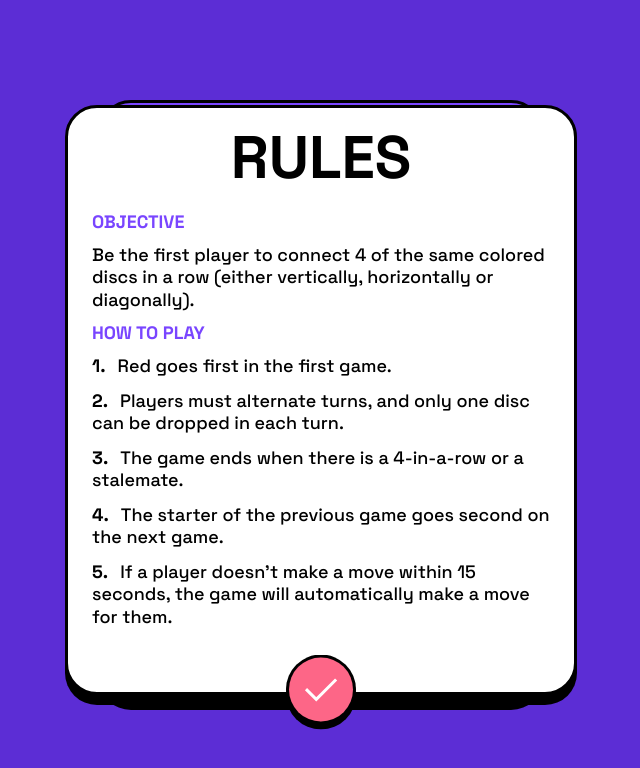
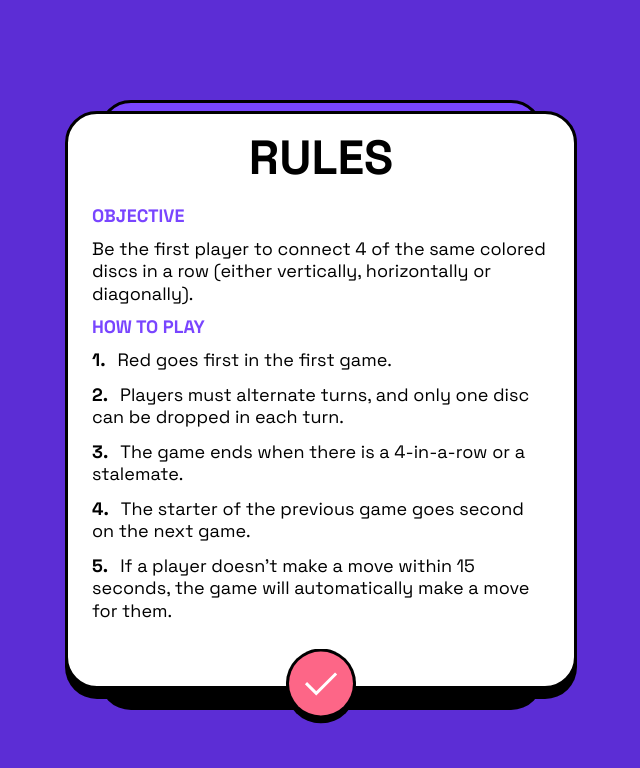
Before and after one commit to KuvashneeNaidoo/connect-four, a React (Vite) app: page / in a window 1280 px wide. Both pictures are taken after a click on the button "GAME RULES". Shown: the top 768 px of the page, without its empty margins (319-959 px from the left). Built offline with nearby package versions, Linux system fonts and the light colour scheme.

Commit message:
Update GameRules.jsx

```diff
--- a/src/components/GameRules.jsx
+++ b/src/components/GameRules.jsx
@@ -18,19 +18,19 @@ function GameRules({ onClose }) {
         className="bg-white px-6 rounded-4xl border-3 border-black z-10 shadow-[0px_10px_0px_black] max-w-lg w-full"
         onClick={handleModalClick}
       >
-        <h2 className="text-6xl text-center mt-5 mb-5 font-bold uppercase">
+        <h2 className="text-5xl text-center mt-5 mb-5 font-bold uppercase">
           Rules
         </h2>
 
         {/* Rules content section */}
         <div className="text-lg space-y-2 mb-16">
           <h3 className="text-[#7945FF] font-bold uppercase">Objective</h3>
-          <p className="font-medium text-md leading-tight">
+          <p className="text-md leading-tight">
             Be the first player to connect 4 of the same colored discs in a row
             (either vertically, horizontally or diagonally).
           </p>
           <h3 className="text-[#7945FF] font-bold uppercase">How to play</h3>
-          <div className="font-medium leading-tight">
+          <div className="text-md leading-tight">
             <p className="mb-3">
               <span className="mr-3 font-black">1.</span>Red goes first in the
               first game.
```
